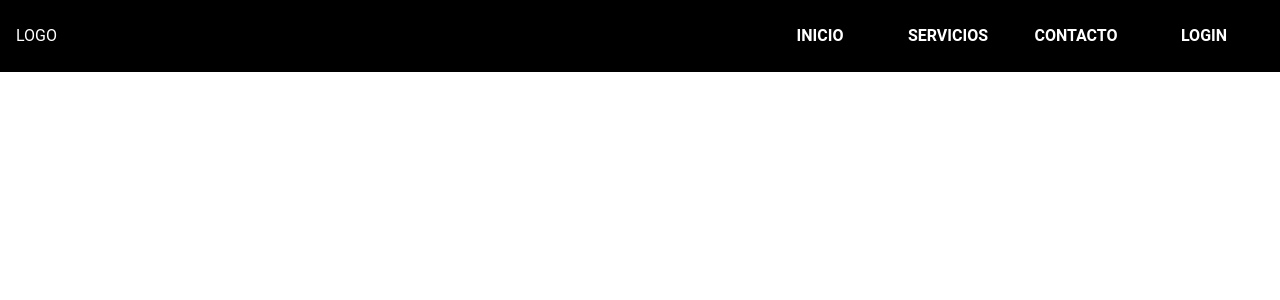
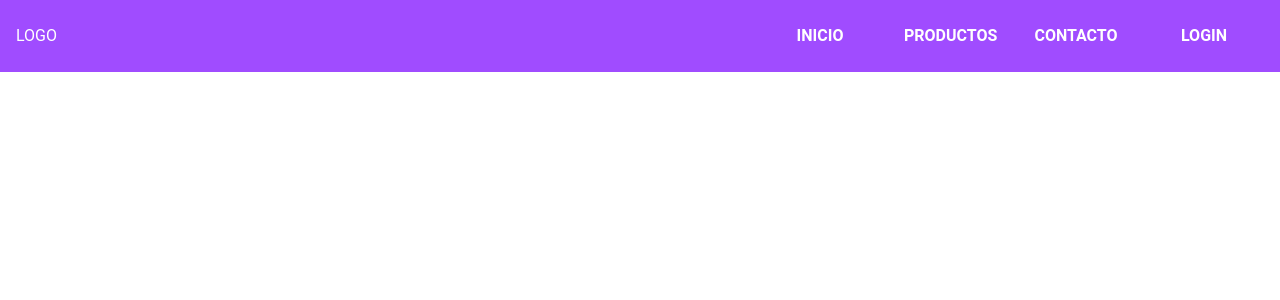
Before and after one commit to LeduanDev/Repo-pedidos, a Django app: template productos/templates/bases/base.html in a window 1280 px wide. Shown: the top 300 px of the page. Run offline with Django 5.2, Linux system fonts and the light colour scheme; the template is opened without the code that fills it, so the values that code supplies are empty; some libraries are stand-ins or nearby versions.

Commit message:
Navbar modificado
se modifico el navbar

```diff
--- a/productos/static/css/nav.css
+++ b/productos/static/css/nav.css
@@ -20,7 +20,7 @@
   /* BARRA DE NAVEGACION */
 
   header {
-    background: black;
+    background: rgb(160, 76, 255);
     display: flex;
     justify-content: space-between;
     align-items: center;
@@ -83,7 +83,7 @@
   }
 
   .desplegable ul li a {
-    background: gray;
+    background: rgb(160, 76, 255);
     color: white;
     font-size: 0.8em;
     margin: 0;
--- a/productos/static/css/tarjeta.css
+++ b/productos/static/css/tarjeta.css
@@ -21,7 +21,7 @@
   .tarjeta{
     width: 300px;
     height: 350px;
-    background: #58107a;
+    background: rgb(160, 76, 255);
     position: relative;
     -webkit-transform-style: preserve-3d;
     transform-style: preserve-3d;
@@ -67,7 +67,7 @@
     text-align: center;
     color: #fff;
     font-family: "open sans";
-    background: #58107a;
+    background: rgb(160, 76, 255);
   }
 
   .tarjeta-wrap:hover .tarjeta{
--- a/productos/templates/bloques/navbar.html
+++ b/productos/templates/bloques/navbar.html
@@ -8,10 +8,11 @@
      <ul>
        <li><a href="#">INICIO </a> </li>
        <li class="desplegable">
-         <a href="#">SERVICIOS </a>
+         <a href="#">PRODUCTOS </a>
          <ul>
-           <li> <a href="#servicios1"> SERVICIOS 1 </a></li>
-           <li> <a href="#servicios2"> SERVICIOS 2 </a></li>
+           <li> <a href="#servicios1"> SALCHIPAPAS </a></li>
+           <li> <a href="#servicios2"> ALITAS </a></li>
+           <li> <a href="#servicios2"> BURRITOS </a></li>
          </ul>
        </li>
        <li><a href="#"> CONTACTO</a> </li>
--- a/productos/templates/paginas/index.html
+++ b/productos/templates/paginas/index.html
@@ -1,6 +1,8 @@
 {% extends 'bases/base.html' %}
 {% load static %}
 {% block contenido %}
+
+<BR></BR>
 
 <link rel="stylesheet" href="{% static 'css/tarjeta.css' %}">
 <div class="informacion">
```
